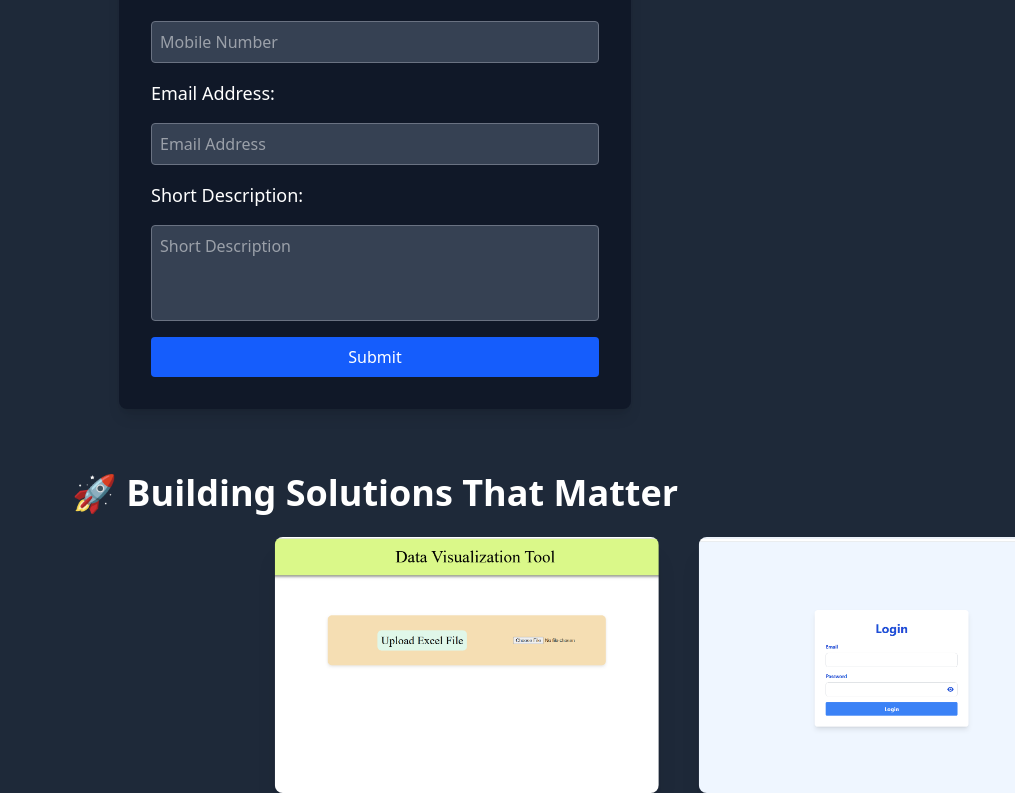
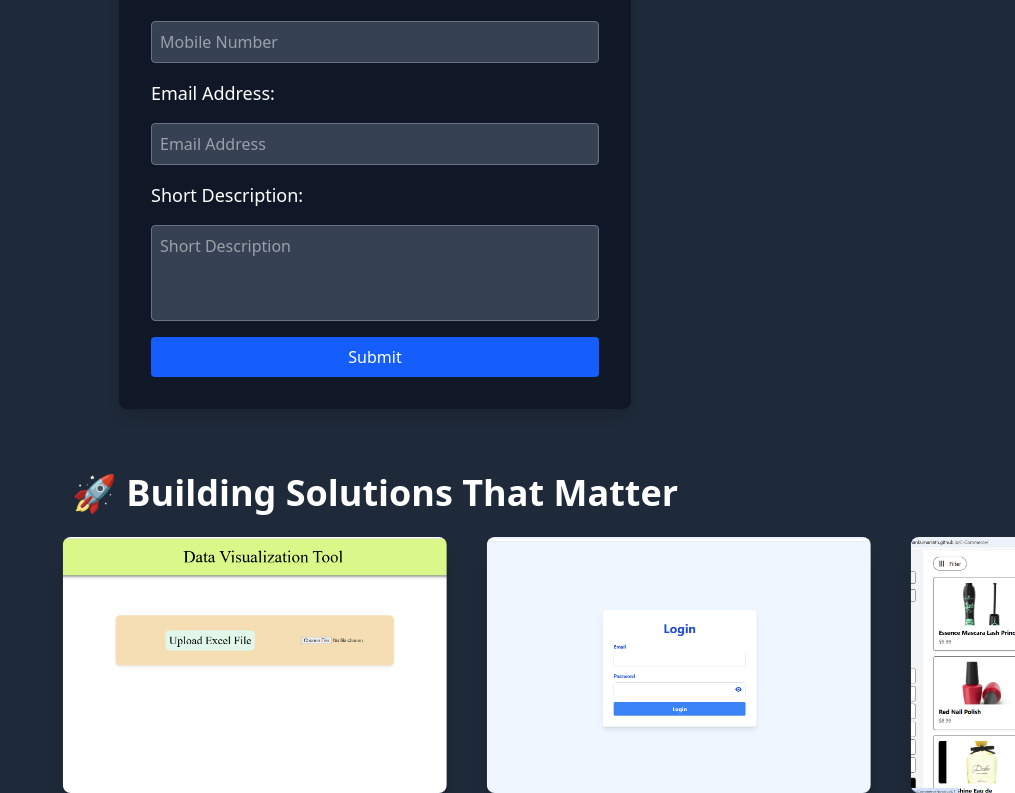
Before and after one commit to shobhankumarrath/Shobhan-Kumar-Rath-Portfolio, a React (Vite) app: page / in a window 1280 px wide. Shown: the part 949-1742 px from the top of the page, without its empty margins (265-1280 px from the left). Built offline with nearby package versions, Linux system fonts and the light colour scheme.

Commit message:
Added links to images

```diff
--- a/src/components/Projects.jsx
+++ b/src/components/Projects.jsx
@@ -1,9 +1,15 @@
 import React from "react";
 import img1 from "./../assets/dv.png";
 import img2 from "./../assets/mb.png";
+import img3 from "./../assets/Ecommerce.png";
 import { motion } from "framer-motion";
 
-const images = [img1, img2];
+const images = [
+    { src: img1, link: "https://shobhankumarrath.github.io/DataVisualization/" },
+    { src: img2, link: "https://medical-buddy.netlify.app/login" },
+    { src: img3, link: "https://shobhankumarrath.github.io/E-Commerce/" },
+];
+
 
 const Projects = () => {
     return (
@@ -27,13 +33,14 @@ const Projects = () => {
                         ease: "linear",
                     }}
                 >
-                    {images.map((src, index) => (
-                        <img
-                            key={index}
-                            src={src}
-                            alt={`Slide ${index + 1}`}
-                            className="w-full max-w-sm md:w-96 h-48 md:h-64 object-cover rounded-lg shadow-xl"
-                        />
+                    {images.map(({ src, link }, index) => (
+                        <a key={index} href={link} target="_blank" rel="noopener noreferrer">
+                            <img
+                                src={src}
+                                alt={`Slide ${index + 1}`}
+                                className="w-full max-w-sm md:w-96 h-48 md:h-64 object-cover rounded-lg shadow-xl hover:scale-105 transition-transform"
+                            />
+                        </a>
                     ))}
                 </motion.div>
             </div>
```
Also changed, not shown: src/assets/Ecommerce.png (added).
